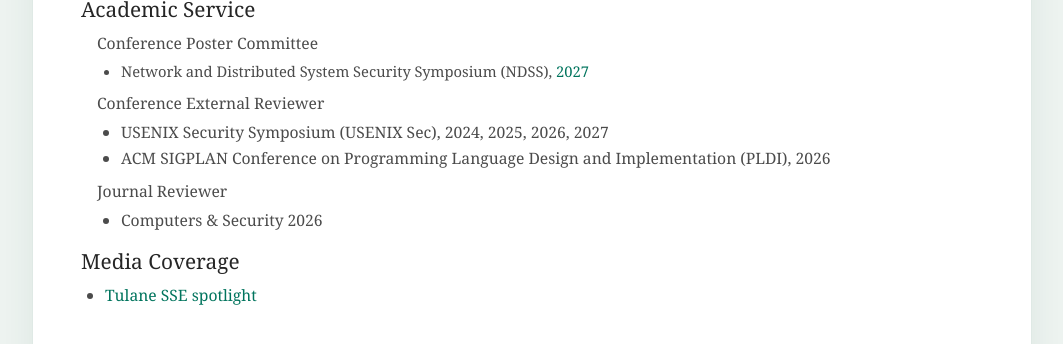
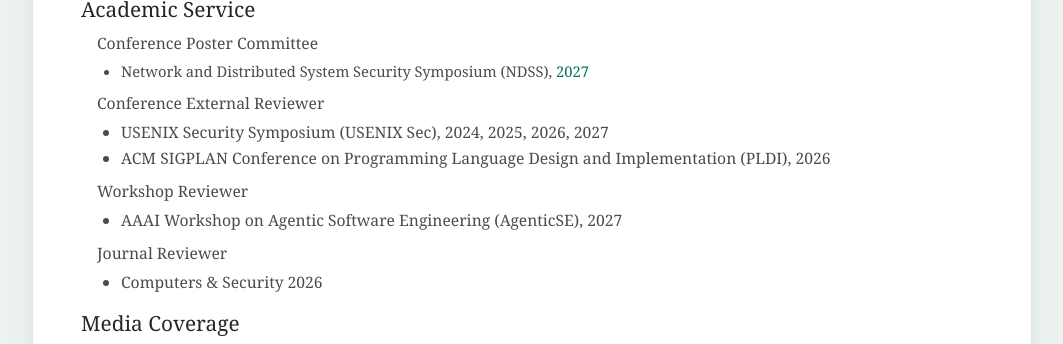
Before and after one commit to Ryan-hub-bit/ryan-hub-bit.github.io, a Next.js app: page / in a window 1280 px wide. Shown: the part 1891-2235 px from the top of the page, without its empty margins (108-1171 px from the left). Built offline with nearby package versions, Linux system fonts and the light colour scheme.

Commit message:
Add AgenticSE AAAI 2027 workshop reviewer service

```diff
--- a/app/home-content.tsx
+++ b/app/home-content.tsx
@@ -595,6 +595,14 @@ export default function HomeContent({ language = "en" }: { language?: "en" | "zh
             </ul>
           </div>
           <div className="service-group">
+            <h3 className="service-category">{t("Workshop Reviewer", "研讨会审稿人")}</h3>
+            <ul className="compact-entry-list">
+              <li lang="en">
+                AAAI Workshop on Agentic Software Engineering (AgenticSE), 2027
+              </li>
+            </ul>
+          </div>
+          <div className="service-group">
             <h3 className="service-category">{t("Journal Reviewer", "期刊审稿")}</h3>
             <ul className="compact-entry-list">
               <li>Computers &amp; Security 2026</li>
```
Also changed, not shown: 1 other file (tests, documents, lock files or other folders).
